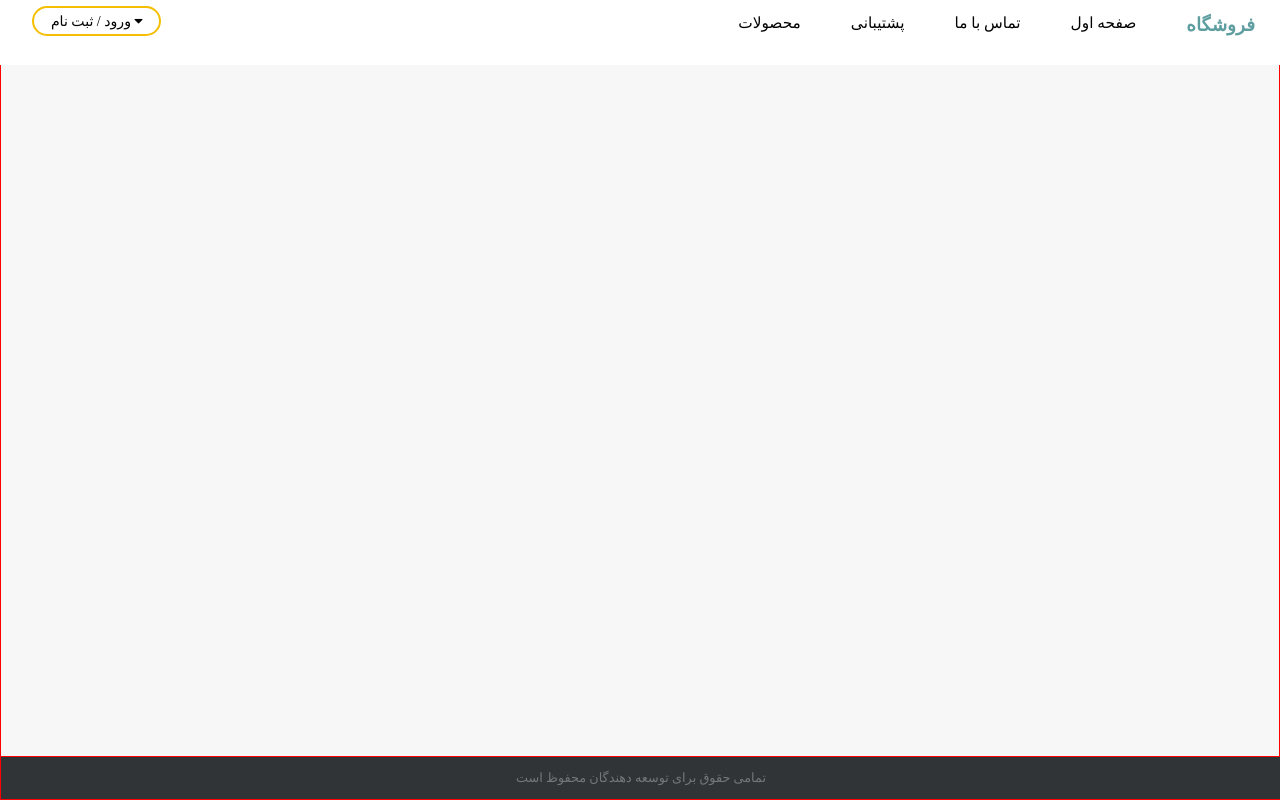
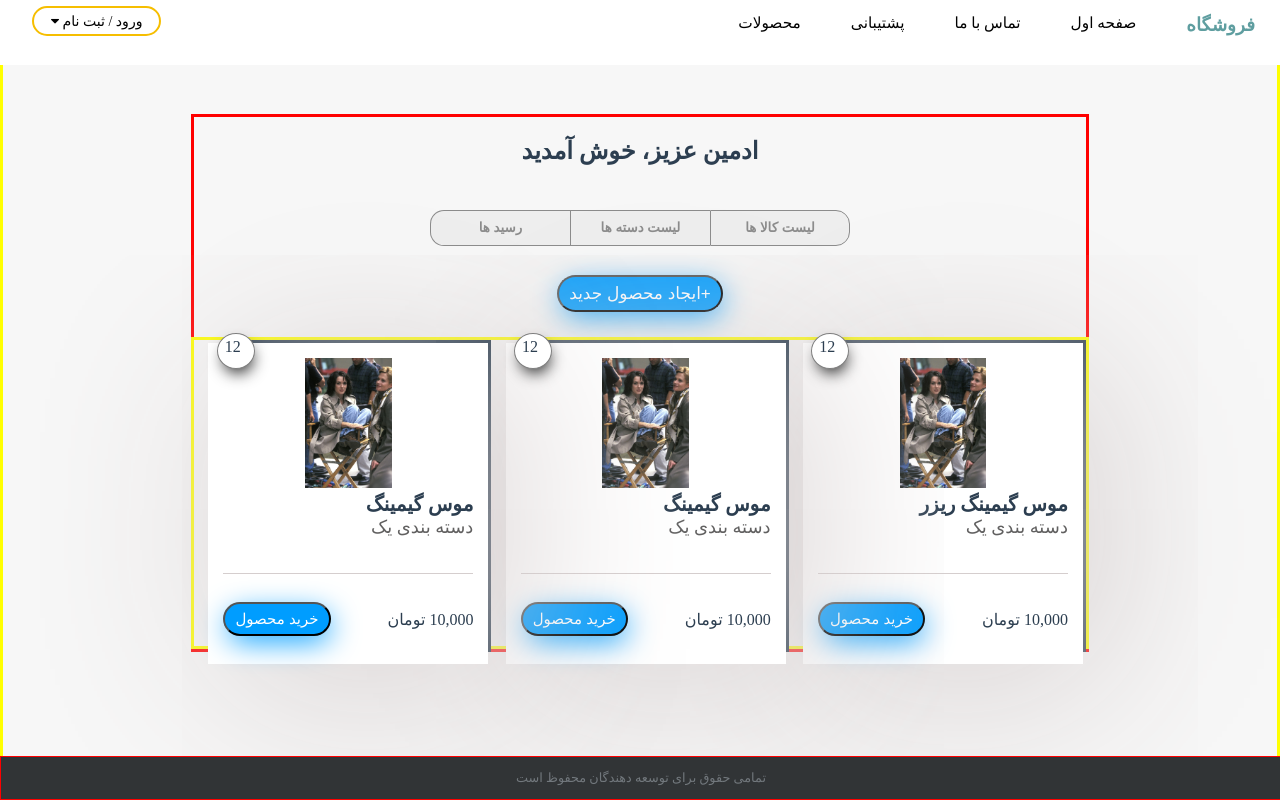
Before and after one commit to arashHarirpoosh/WebProgrammingProject_vue_version, a Vue app: page /admin in a window 1280 px wide. Built offline with nearby package versions, Linux system fonts and the light colour scheme; a web font is replaced by a local one.

Commit message:
vue maltiTabs interactions, completed.

```diff
--- a/src/components/Button.vue
+++ b/src/components/Button.vue
@@ -48,7 +48,6 @@
   -moz-box-shadow: 0px 0px 4px 1px grey;
   -webkit-box-shadow: 0px 0px 4px 1px grey;
   box-shadow: 0px 0px 4px 1px  grey;
-
 }
 
 </style>
--- a/src/components/CodeSearch.vue
+++ b/src/components/CodeSearch.vue
@@ -18,7 +18,7 @@
   display: flex;
   justify-content: center;
   flex-direction: row;
-  margin: 7px;
+  margin: 25px 25px 0;
   width: 40%;
   /*border: 1px solid red;*/
   direction: rtl;
--- a/src/components/ToggleButton.vue
+++ b/src/components/ToggleButton.vue
@@ -1,13 +1,23 @@
 <template>
   <div class="toggleButton" v-if="number===3">
-    <div><button type="checkbox" class="form-check rightBtn">لیست کالا ها</button></div>
-    <div><button type="checkbox" class="form-check">لیست دسته ها</button></div>
-    <div><button type="checkbox" class="form-check leftBtn">رسید ها</button></div>
+    <div>
+      <button id="profile3" @click="onClick($event)" type="checkbox" class="form-check rightBtn">لیست کالا ها</button>
+    </div>
+    <div>
+      <button id="categoryLists" @click="onClick($event)" type="checkbox" class="form-check">لیست دسته ها</button>
+    </div>
+    <div>
+      <button id="receipts3" @click="onClick($event)" type="checkbox" class="form-check leftBtn">رسید ها</button>
+    </div>
   </div>
 
   <div class="toggleButton" v-else>
-    <div><button type="checkbox" class="form-check rightBtn">پروفایل</button></div>
-    <div><button type="checkbox" class="form-check leftBtn">رسید ها</button></div>
+    <div>
+      <button id="profile2" @click="onClick($event)" type="checkbox" class="form-check rightBtn">پروفایل</button>
+    </div>
+    <div>
+      <button id="receipts2" @click="onClick($event)" type="checkbox" class="form-check leftBtn">رسید ها</button>
+    </div>
   </div>
 </template>
 
@@ -16,6 +26,11 @@
   name: "TuggleButton",
   props:{
     number: Number
+  },
+  methods: {
+    onClick(e){
+      this.$emit('tab-event', e.target.id)
+    }
   }
 }
 </script>
@@ -26,28 +41,36 @@
   flex-shrink: 0;
   justify-content: center;
   margin-top: 25px;
-  height: 30px;
+  height: 40px;
 }
 
 .form-check{
-  border: none;
-  width: 100px;
+  border: 1px solid rgb(138, 138, 138);
+  width: 140px;
   height: 90%;
+  background-color: rgb(238, 238, 238) ;
+  color:rgb(138, 138, 138);
+  font-weight: bold;
 }
 
 .rightBtn{
-  border-top-right-radius: 8px;
-  border-bottom-right-radius: 8px;
+  border-top-right-radius: 14px;
+  border-bottom-right-radius: 14px;
 }
 
 .leftBtn{
-  border-top-left-radius: 8px;
-  border-bottom-left-radius: 8px;
+  border-right: none;
+  border-top-left-radius: 14px;
+  border-bottom-left-radius: 14px;
 }
 
 .form-check:focus {
   display: inline-block;
-  color:rgb(138, 138, 138);
-  background-color: rgb(238, 238, 238) ;
+  color: black;
+  background-color: rgb(206, 205, 205);
+}
+
+#categoryLists{
+  border-right: none;
 }
 </style>
--- /dev/null
+++ b/src/views/admin.vue
@@ -0,0 +1,228 @@
+<template>
+  <div class="flex-main-container">
+
+    <Header/>
+    <div id="mainContainer">
+      <div class="container">
+        <h2 ref="ss" id="ss">ادمین عزیز، خوش آمدید</h2>
+        <ToggleButton @click="changeVue" :number="3"/>
+
+        <div v-if="activeTab==='categoryLists'">
+          <input class="btn_createProduct" type="button" value="+ایجاد دسته بندی جدید"/>
+        </div>
+        <ClassListTable :list-rows="listRows" :listHeaders="listHeaders" v-if="activeTab==='categoryLists'"/>
+
+        <CodeSearch v-if="activeTab==='receipts3'"/>
+        <Table :rows="rows" :headers="headers" v-if="activeTab==='receipts3'"/>
+
+        <div>
+          <input class="btn_createProduct" type="button" value="+ایجاد محصول جدید" v-if="activeTab==='profile3'"/>
+        </div>
+        <div id="productsList" v-if="activeTab==='profile3'">
+          <NumProduct :key="product.name" v-for="product in products" :product="product"/>
+        </div>
+
+      </div>
+    </div>
+    <Footer/>
+    <router-view/>
+  </div>
+
+</template>
+
+<script>
+
+import ToggleButton from "../components/ToggleButton";
+import Header from "../components/Header";
+import Footer from "../components/Footer";
+import Table from "../components/Table";
+import ClassListTable from "../components/ClassListTable";
+import NumProduct from "../components/NumProduct";
+import CodeSearch from "../components/CodeSearch";
+
+export default {
+  name: 'admin',
+  components: {
+    CodeSearch,
+    NumProduct,
+    ClassListTable,
+    Table,
+    Footer,
+    Header,
+    ToggleButton
+  },
+
+  data() {
+    return {
+      listHeaders: {},
+      listRows: [],
+      activeTab: String,
+      headers: [],
+      rows: [],
+      products: Array
+    }
+  },
+  created() {
+    this.activeTab = 'profile3'
+    this.product ={
+      name: "موس گیمینگ ریزر",
+      category: "دسته بندی یک",
+      price: "10,000 تومان",
+      number: "12"
+    }
+    this.listHeaders = {
+      title1: "دسته بندی",
+      title2: "عملیات"
+    }
+    this.listRows = [
+      {
+        className: "دسته بندی"
+      },
+      {
+        className: "دسته بندی"
+      },
+      {
+        className: "دسته بندی"
+      },
+      {
+        className: "دسته بندی"
+      }
+    ]
+    this.headers = [
+      "کد پیگیری",
+      "کالا",
+      "قیمت پرداخت شده",
+      "نام خریدار",
+      "آدرس ارسال شده"
+    ]
+    this.rows = [
+      [
+        "SHOP10230",
+        "موس گیمینگ ریزر",
+        "10,000 تومان",
+        "هادی",
+        "تهران، خیابان حافظ، دانشگاه امیرکبیر"
+      ],
+      [
+        "SHOP10230",
+        "موس گیمینگ ریزر",
+        "10,000 تومان",
+        "هادی",
+        "تهران، خیابان حافظ، دانشگاه امیرکبیر"
+      ],
+      [
+        "SHOP10230",
+        "موس گیمینگ ریزر",
+        "10,000 تومان",
+        "هادی",
+        "تهران، خیابان حافظ، دانشگاه امیرکبیر"
+      ],
+      [
+        "SHOP10230",
+        "موس گیمینگ ریزر",
+        "10,000 تومان",
+        "هادی",
+        "تهران، خیابان حافظ، دانشگاه امیرکبیر"
+      ],
+      [
+        "SHOP10230",
+        "موس گیمینگ ریزر",
+        "10,000 تومان",
+        "هادی",
+        "تهران، خیابان حافظ، دانشگاه امیرکبیر"
+      ]
+    ]
+
+    this.products = [
+      {
+        name: "موس گیمینگ ریزر",
+        category: "دسته بندی یک",
+        price: "10,000 تومان",
+        number: "12"
+      },
+      {
+        name: "موس گیمینگ",
+        category: "دسته بندی یک",
+        price: "10,000 تومان",
+        number: "12"
+      },
+      {
+        name: "موس گیمینگ",
+        category: "دسته بندی یک",
+        price: "10,000 تومان",
+        number: "12"
+      }
+    ]
+  },
+  methods:{
+    changeVue(e){
+      this.activeTab = e.target.id
+        // document.getElementsByClassName(this.downBox_class).innerHTML = "kdlskdlks"
+        // console.log(document.getElementsByClassName(this.downBox_class).innerHTML)
+        //document.getElementsByClassName(this.downBox_class).innerHTML = "kdlskdlks
+    }
+  }
+
+}
+</script>
+
+<style scoped>
+#final-template {
+  font-family: Avenir, Helvetica, Arial, sans-serif;
+  -webkit-font-smoothing: antialiased;
+  -moz-osx-font-smoothing: grayscale;
+  color: #2c3e50;
+  border: solid;
+  height: 100%;
+}
+*{
+  direction: rtl;
+}
+html, body{
+  height: 99%;
+  margin: 0;
+  padding: 0;
+  background-color: rgb(247, 247, 247);
+}
+#mainContainer{
+  display: flex;
+  flex-wrap: wrap;
+  align-items: center;
+  justify-content: center;
+  height: 95%;
+  border: solid yellow;
+}
+.container{
+  display: flex;
+  flex-direction: column;
+  align-items: center;
+  height: 70%;
+  width: 70%;
+  border: solid red;
+}
+.title_part {
+  flex: 65px;
+  /*height: 65px;*/
+  /*background-color: #111111;*/
+  border: 1px solid red;
+}
+
+.btn_createProduct{
+  background-color: rgb(0, 157, 255);
+  color: white;
+  border-radius: 20px;
+  font-size: 17px;
+  padding: 6px 10px;
+  margin-top: 25px;
+  box-shadow: 2px 8px 30px -3px rgb(0, 157, 255);
+}
+
+#productsList{
+  display: flex;
+  justify-content: center;
+  border: solid yellow;
+  margin-top: 25px;
+  width: 100%;
+  height: 60%;
+}
+</style>
--- a/src/views/adminCategoryLists.vue
+++ b/src/views/adminCategoryLists.vue
@@ -5,7 +5,7 @@
     <div id="mainContainer">
       <div class="container">
         <div>
-          <h2>ادمین عزیز، خوش آمدید</h2>
+          <h2 style="margin-bottom: 0">ادمین عزیز، خوش آمدید</h2>
         </div>
         <ToggleButton :number="3"/>
         <div><input id="btn_createProduct" type="button" value="+ایجاد دسته بندی جدید"/></div>
--- a/src/views/adminReceipts.vue
+++ b/src/views/adminReceipts.vue
@@ -5,7 +5,7 @@
     <div id="mainContainer">
       <div class="container">
         <div>
-          <h2>ادمین عزیز، خوش آمدید</h2>
+          <h2 style="margin-bottom: 0">ادمین عزیز، خوش آمدید</h2>
         </div>
         <ToggleButton :number="3"/>
         <CodeSearch/>
--- a/src/views/signUpPage.vue
+++ b/src/views/signUpPage.vue
@@ -64,7 +64,6 @@
   /*height: 50%;*/
   background-color: rgb(247, 247, 247);
   /*border: 1px solid red;*/
-
 }
 
 /*
@@ -91,7 +90,6 @@
   color: rgb(14, 186, 197);
   margin: 15px;
   /*border: 1px solid red;*/
-
 }
 
 /*
--- /dev/null
+++ b/src/views/userProfile.vue
@@ -0,0 +1,142 @@
+<template>
+  <div class="flex-main-container">
+
+    <Header/>
+
+    <div class="flex-content">
+      <div class="flex-login-title" v-if="activeTab==='profile2'">
+        <div class="head1"><h3>هادی عزیز، خوش آمدید</h3></div>
+        <div id = "vertical"></div>
+        <div id="head2"><h6>موجودی حساب شما: 10,000 تومان</h6></div>
+        <div><button id="btn">افزایش موجودی</button></div>
+      </div>
+
+      <div class="flex-login-title" v-if="activeTab==='receipts2'">
+        <div class="head1"><h3>هادی عزیز، خوش آمدید</h3></div>
+      </div>
+
+      <TuggleButton :number="2" style="margin-bottom: 0; margin-top: 5px" @click="changeVue"/>
+      <UserInformationForm btn_text="ثبت نام" style="margin-top: 25px" v-if="activeTab==='profile2'"/>
+
+      <Table :rows="rows" :headers="headers" v-if="activeTab==='receipts2'" style="width: 75%; height: 45%"/>
+
+    </div>
+    <!--Footer-->
+    <Footer/>
+    <router-view/>
+  </div>
+</template>
+
+<script>
+import UserInformationForm from "./UserInformationForm";
+import Header from "../components/Header";
+import Footer from "../components/Footer";
+import TuggleButton from "../components/ToggleButton";
+import Table from "../components/Table";
+export default {
+  name: "userProfile",
+  components: {Table, TuggleButton, Footer, Header, UserInformationForm},
+  data(){
+    return{
+      headers: [],
+      rows: [],
+      activeTab: 'profile2'
+    }
+  },
+  created() {
+    this.headers = [
+      "کد پیگیری",
+      "کالا",
+      "قیمت پرداخت شده",
+      "آدرس ارسال شده"
+    ]
+    this.rows = [
+      [
+        "SHOP10230",
+        "موس گیمینگ ریزر",
+        "10,000 تومان",
+        "تهران، خیابان حافظ، دانشگاه امیرکبیر"
+      ],
+      [
+        "SHOP10230",
+        "موس گیمینگ ریزر",
+        "10,000 تومان",
+        "تهران، خیابان حافظ، دانشگاه امیرکبیر"
+      ],
+      [
+        "SHOP10230",
+        "موس گیمینگ ریزر",
+        "10,000 تومان",
+        "تهران، خیابان حافظ، دانشگاه امیرکبیر"
+      ],
+      [
+        "SHOP10230",
+        "موس گیمینگ ریزر",
+        "10,000 تومان",
+        "تهران، خیابان حافظ، دانشگاه امیرکبیر"
+      ],
+      [
+        "SHOP10230",
+        "موس گیمینگ ریزر",
+        "10,000 تومان",
+        "تهران، خیابان حافظ، دانشگاه امیرکبیر"
+      ]
+    ]
+  },
+
+  methods:{
+    changeVue(e){
+      this.activeTab = e.target.id
+    }
+  }
+}
+</script>
+
+<style scoped>
+*{direction: rtl}
+.flex-content {
+  flex: 100%;
+  display: flex;
+  flex-direction: column;
+  text-align: center;
+  align-items: center;
+  justify-content: center;
+  /*height: 50%;*/
+  background-color: rgb(247, 247, 247);
+  /*border: 1px solid red;*/
+}
+.flex-login-title {
+  display: flex;
+  font-size: 20px;
+  flex-wrap: wrap;
+  align-items: center;
+  color: black;
+  margin: 15px 15px 0;
+}
+.head1{
+  padding-left: 10px;
+}
+#head2{
+  padding: 0 10px 0 10px;
+}
+#vertical {
+  direction: rtl;
+  border-left: 3px solid black;
+  height: 40px;
+}
+#btn{
+  background-color: rgb(255, 200, 10);
+  border:0.2em solid rgb(246,190,0);
+  border-radius:2em;
+  font-size: 8px;
+  text-align: center;
+  font-weight: bold;
+}
+
+#btn:hover {
+  margin-top: 0;
+  -moz-box-shadow: 0 0 4px 1px grey;
+  -webkit-box-shadow: 0 0 4px 1px grey;
+  box-shadow: 0 0 4px 1px  grey;
+}
+</style>
```
Also changed, not shown: src/router/index.js (+14 -0 lines).
